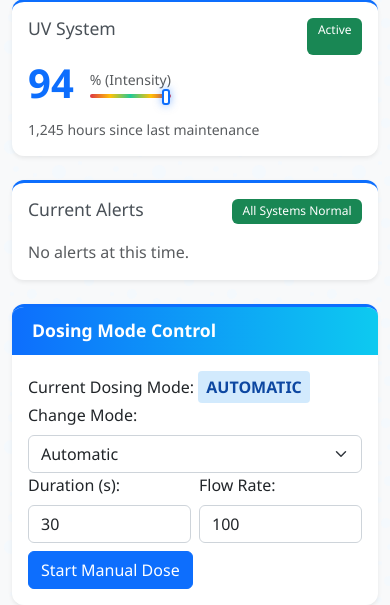
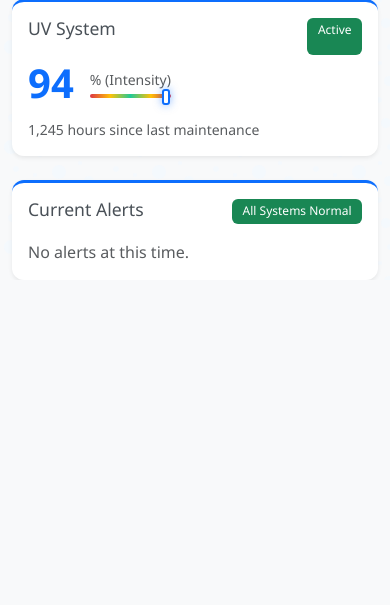
Before and after one commit to AkauntiPBSHK/pool-automation, a Flask app: page / in a window 390 px wide. Shown: the part 1164-1769 px from the top of the page. After the commit the page ends 1423 px from the top, so only its background shows below. Run offline with Flask 3, Linux system fonts and the light colour scheme; some libraries are stand-ins or nearby versions.

Commit message:
Refactors PAC dosing controls for improved UI/API interaction
Updates the PAC dosing controls to directly interact with the API for mode switching and manual dosing, providing a more responsive user interface.

- Implements API calls for starting and stopping PAC dosing, replacing mock data updates with actual server requests.
- Improves mode switching by updating the UI based on the API response and displaying toast notifications for success or failure.
- Simplifies manual control logic and ensures consistency between UI and server state.
- Removes now redundant dosing mode selector and manual dosing form from main template.

```diff
--- a/frontend/static/js/websocket.js
+++ b/frontend/static/js/websocket.js
@@ -124,35 +124,45 @@ function handleParameterUpdate(data) {
 
     // Update dosing mode UI elements
     if (data.dosingMode) {
-        // Update pacAutoSwitch checkbox based on mode (UI update only)
+        // Update pacAutoSwitch checkbox based on mode
         const pacAutoSwitch = document.getElementById('pacAutoSwitch');
         if (pacAutoSwitch) {
             pacAutoSwitch.checked = (data.dosingMode === 'AUTOMATIC');
         }
 
-        // Update dosing mode display
-        const dosingModeElement = document.getElementById('dosing-mode');
-        if (dosingModeElement) {
-            dosingModeElement.textContent = data.dosingMode;
-            dosingModeElement.className = 'dosing-mode';
-            dosingModeElement.classList.add(`mode-${data.dosingMode.toLowerCase()}`);
+        // Update status badge
+        const dosingStatus = document.getElementById('pacDosingStatus');
+        if (dosingStatus) {
+            if (data.dosingMode === 'AUTOMATIC') {
+                dosingStatus.textContent = 'Optimized';
+                dosingStatus.className = 'badge bg-success';
+            } else if (data.dosingMode === 'MANUAL') {
+                dosingStatus.textContent = 'Manual';
+                dosingStatus.className = 'badge bg-warning';
+            } else {
+                dosingStatus.textContent = 'Off';
+                dosingStatus.className = 'badge bg-secondary';
+            }
         }
 
-        // Update mode selector if it exists
-        const modeSelector = document.getElementById('dosing-mode-select');
-        if (modeSelector) {
-            modeSelector.value = data.dosingMode;
-        }
+        // Enable or disable manual controls based on mode
+        const isManualMode = (data.dosingMode === 'MANUAL');
+        const pacDoseBtn = document.getElementById('pacDoseBtn');
+        const pacStopBtn = document.getElementById('pacStopBtn');
+        const pacFlowRate = document.getElementById('pacFlowRate');
 
-        // Show/hide manual dosing controls based on mode
-        const manualControls = document.getElementById('manual-dosing-controls');
-        if (manualControls) {
-            if (data.dosingMode === 'MANUAL') {
-                manualControls.classList.remove('hidden');
-            } else {
-                manualControls.classList.add('hidden');
-            }
-        }
+        if (pacDoseBtn) pacDoseBtn.disabled = !isManualMode;
+        if (pacStopBtn) pacStopBtn.disabled = !isManualMode;
+        if (pacFlowRate) pacFlowRate.disabled = !isManualMode;
+
+        // Update threshold inputs state
+        const pacHighThreshold = document.getElementById('pacHighThreshold');
+        const pacLowThreshold = document.getElementById('pacLowThreshold');
+        const pacTargetValue = document.getElementById('pacTargetValue');
+
+        if (pacHighThreshold) pacHighThreshold.disabled = isManualMode;
+        if (pacLowThreshold) pacLowThreshold.disabled = isManualMode;
+        if (pacTargetValue) pacTargetValue.disabled = isManualMode;
     }
 
     // Update PAC flow rate if available
@@ -367,9 +377,6 @@ function initializeWebSocketFeatures() {
     // Initialize WebSocket connection
     initializeWebSocket();
 
-    // Set up event listeners for dosing controls
-    setupDosingControls();
-
     // Setup controls for PAC auto/manual switching
     setupPacAutoSwitch();
 }
@@ -406,78 +413,6 @@ function setupPacAutoSwitch() {
     }
 }
 
-// Set up dosing control event listeners
-function setupDosingControls() {
-    // Dosing mode selector
-    const modeSelector = document.getElementById('dosing-mode-select');
-    if (modeSelector) {
-        modeSelector.addEventListener('change', function() {
-            const newMode = this.value;
-
-            // Send mode change request to server
-            fetch('/api/dosing/mode', {
-                method: 'POST',
-                headers: {
-                    'Content-Type': 'application/json'
-                },
-                body: JSON.stringify({ mode: newMode })
-            })
-            .then(response => response.json())
-            .then(data => {
-                if (data.success) {
-                    showToast(`Dosing mode changed to ${newMode}`, 'success');
-                } else {
-                    showToast(`Failed to change dosing mode: ${data.error}`, 'error');
-                    // Reset selector to current mode
-                    this.value = document.getElementById('dosing-mode').textContent;
-                }
-            })
-            .catch(error => {
-                console.error('Error changing dosing mode:', error);
-                showToast('Error changing dosing mode', 'error');
-                // Reset selector to current mode
-                this.value = document.getElementById('dosing-mode').textContent;
-            });
-        });
-    }
-
-    // Manual dosing form
-    const manualDosingForm = document.getElementById('manual-dosing-form');
-    if (manualDosingForm) {
-        manualDosingForm.addEventListener('submit', function(e) {
-            e.preventDefault();
-
-            // Get form values
-            const duration = parseInt(document.getElementById('dosing-duration').value) || 30;
-            const flowRate = parseFloat(document.getElementById('dosing-flow-rate').value) || 100;
-
-            // Send manual dosing request to server
-            fetch('/api/dosing/manual', {
-                method: 'POST',
-                headers: {
-                    'Content-Type': 'application/json'
-                },
-                body: JSON.stringify({
-                    duration: duration,
-                    flow_rate: flowRate
-                })
-            })
-            .then(response => response.json())
-            .then(data => {
-                if (data.success) {
-                    showToast(`Manual dosing started (${duration}s, ${flowRate} mL/h)`, 'success');
-                } else {
-                    showToast(`Failed to start manual dosing: ${data.message}`, 'error');
-                }
-            })
-            .catch(error => {
-                console.error('Error starting manual dosing:', error);
-                showToast('Error starting manual dosing', 'error');
-            });
-        });
-    }
-}
-
 // Export functions for use in dashboard.js
 window.WebSocketManager = {
     initializeWebSocketFeatures,
--- a/frontend/templates/index.html
+++ b/frontend/templates/index.html
@@ -241,46 +241,6 @@
                                         <span class="badge bg-success">All Systems Normal</span>
                                     </h5>
                                     <p class="card-text text-muted">No alerts at this time.</p>
-                                </div>
-                            </div>
-                        </div>
-                    </div>
-
-                    <div class="row mt-4">
-                        <div class="col-12">
-                            <div class="card">
-                                <div class="card-header">
-                                    <h5 class="card-title mb-0">Dosing Mode Control</h5>
-                                </div>
-                                <div class="card-body">
-                                    <div class="row align-items-center">
-                                        <div class="col-md-4">
-                                            <p class="mb-0">Current Dosing Mode: <span id="dosing-mode" class="dosing-mode mode-automatic">AUTOMATIC</span></p>
-                                        </div>
-                                        <div class="col-md-4">
-                                            <label for="dosing-mode-select" class="form-label">Change Mode:</label>
-                                            <select class="form-select" id="dosing-mode-select">
-                                                <option value="AUTOMATIC">Automatic</option>
-                                                <option value="MANUAL">Manual</option>
-                                                <option value="OFF">Off</option>
-                                            </select>
-                                        </div>
-                                        <div class="col-md-4" id="manual-dosing-controls" class="hidden">
-                                            <form id="manual-dosing-form" class="row g-2">
-                                                <div class="col">
-                                                    <label for="dosing-duration" class="form-label">Duration (s):</label>
-                                                    <input type="number" id="dosing-duration" class="form-control" value="30" min="5" max="300">
-                                                </div>
-                                                <div class="col">
-                                                    <label for="dosing-flow-rate" class="form-label">Flow Rate:</label>
-                                                    <input type="number" id="dosing-flow-rate" class="form-control" value="100" min="60" max="150">
-                                                </div>
-                                                <div class="col-12 mt-2">
-                                                    <button type="submit" class="btn btn-primary">Start Manual Dose</button>
-                                                </div>
-                                            </form>
-                                        </div>
-                                    </div>
                                 </div>
                             </div>
                         </div>
```
Also changed, not shown: frontend/static/js/dashboard.js.
